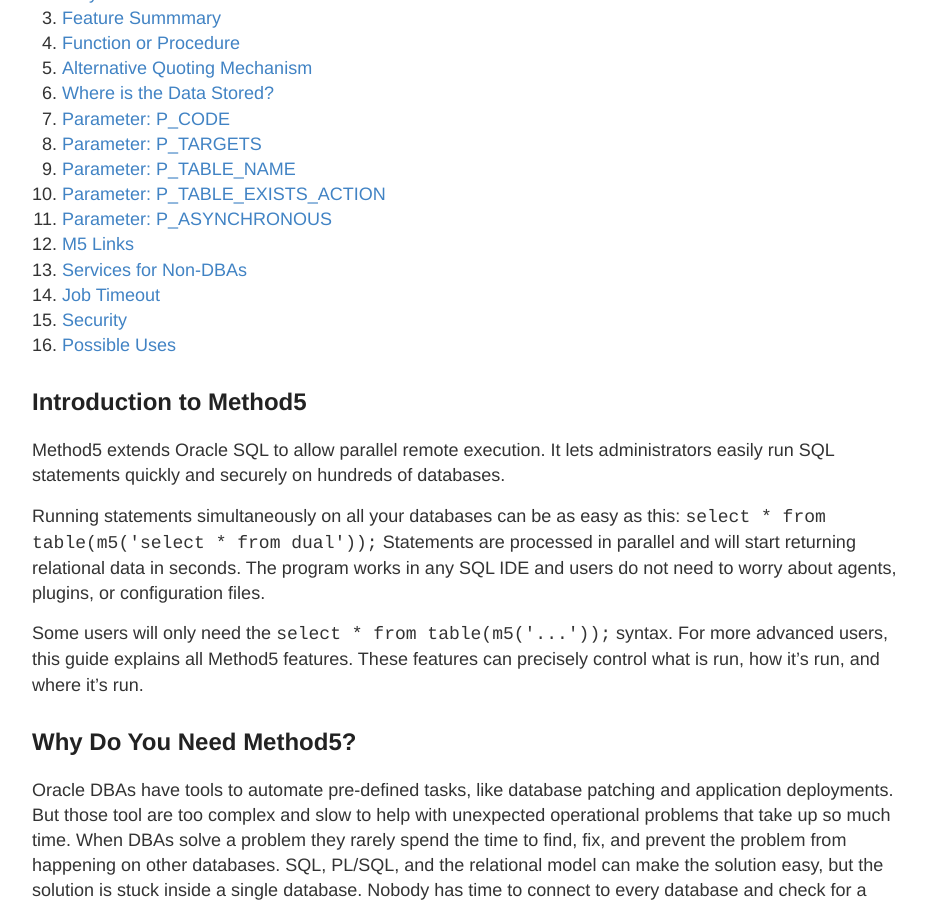
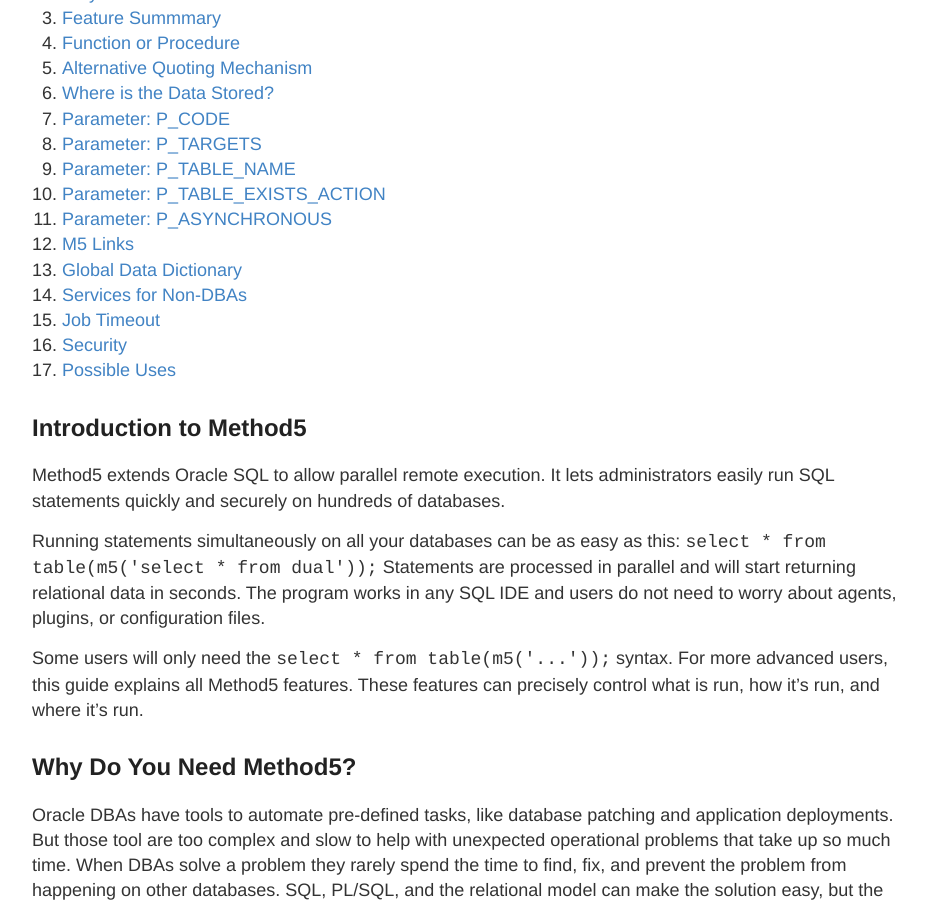
Before and after one commit to method5/method5.github.io, a Jekyll site: the page built from user_guide.md, in a window 1280 px wide and 900 px high, scrolled down 360 px. Shown: the whole window, without its empty margins (168-1094 px from the left). Built offline with Jekyll 4.4.1, drawn with Linux system fonts in a browser that asks for light colours.

Commit message:
Update user_guide.md

```diff
--- a/user_guide.md
+++ b/user_guide.md
@@ -19,10 +19,11 @@ title: Method5 User Guide
 10. [Parameter: P_TABLE_EXISTS_ACTION](#parameter_p_table_exists_action)
 11. [Parameter: P_ASYNCHRONOUS](#parameter_p_asynchronous)
 12. [M5 Links](#m5_links)
-13. [Services for Non-DBAs](#services_for_non_dbas)
-14. [Job Timeout](#job_timeout)
-15. [Security](#security)
-16. [Possible Uses](#possible_uses)
+13. [Global Data Dictionary](#global_data_dictionary)
+14. [Services for Non-DBAs](#services_for_non_dbas)
+15. [Job Timeout](#job_timeout)
+16. [Security](#security)
+17. [Possible Uses](#possible_uses)
 
 
 <a name="introduction"/>
```
